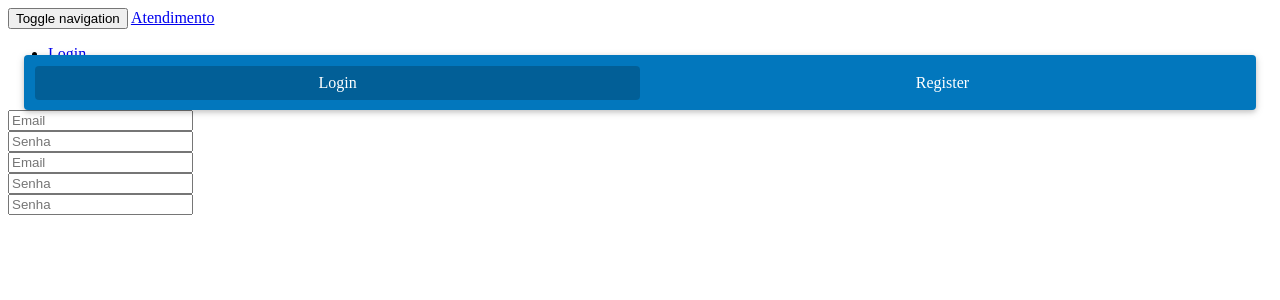
After one commit to DidiegoFreitas/Projeto-Atendimento, a PHP site: template aplication/templates/inicio.php in a window 1280 px wide. The commit adds this page. Shown: the top 300 px of the page. Run offline with PHP 8.4, Linux system fonts and the light colour scheme; the template is opened without the code that fills it, so the values that code supplies are empty.

Commit message:
Criação de banco

```diff
--- a/aplication/controllers/indexController.php
+++ b/aplication/controllers/indexController.php
@@ -6,7 +6,7 @@ class indexController{
 
     const dir_template = 'aplication//templates//';
     const dir_view = 'aplication//views//index//';
-    const template_view = 'template.php';
+    const template_view = 'inicio.php';
     protected $view;
     protected $cdn_js_view;
     protected $cdn_css_view;
--- /dev/null
+++ b/aplication/templates/inicio.php
@@ -0,0 +1,191 @@
+<!DOCTYPE html>
+<html lang="en">
+<head>
+    <meta charset="UTF-8">
+    <meta name="viewport" content="width=device-width, initial-scale=1.0">
+    <meta http-equiv="X-UA-Compatible" content="ie=edge">
+    <link rel="icon" href="../../public/resources/image/ico_madeiramadeira_Qq6_icon.ico">
+    <title>Template</title>
+
+    <?php
+        $this->content_cdn();
+        $this->content_cdn_view();
+    ?>
+</head>
+<body>
+    <nav class="navbar navbar-default">
+        <div class="container-fluid">
+            <div class="navbar-header">
+            <button type="button" class="navbar-toggle collapsed" data-toggle="collapse" data-target="#bs-example-navbar-collapse-1" aria-expanded="false">
+                <span class="sr-only">Toggle navigation</span>
+                <span class="icon-bar"></span>
+                <span class="icon-bar"></span>
+                <span class="icon-bar"></span>
+            </button>
+            <a class="navbar-brand" href="#">Atendimento</a>
+        </div>
+            <div class="collapse navbar-collapse" id="bs-example-navbar-collapse-1">
+            <ul class="nav navbar-nav navbar-right">
+                <li><a href="#" data-toggle="modal" data-target="#modalLRForm"><i class="glyphicon glyphicon-user"></i> Login</a></li>
+            </ul>
+            </div>
+        </div>
+    </nav>
+
+    <!--Modal: Login / Register Form-->
+<div class="modal fade" id="modalLRForm" tabindex="-1" role="dialog" aria-labelledby="myModalLabel" aria-hidden="true">
+  <div class="modal-dialog cascading-modal" role="document">
+    <!--Content-->
+    <div class="modal-content">
+
+      <!--Modal cascading tabs-->
+      <div class="modal-c-tabs">
+
+        <!-- Nav tabs -->
+        <ul class="nav nav-tabs md-tabs tabs-2 light-blue darken-3" style="
+        box-shadow: 0 2px 5px 0 rgba(0,0,0,.16), 0 2px 10px 0 rgba(0,0,0,.12);
+    margin: -1.5rem 1rem 0 1rem;
+    display: flex;
+    background-color: #0277bd!important;
+    flex-wrap: wrap;
+    z-index: 1;
+    position: relative;
+    border-radius: .25rem;
+    border: 0;
+    padding: .7rem;
+        " role="tablist">
+          <li class="nav-item" style="
+              flex: 1;
+              margin-bottom: -1px;
+              list-style: none;
+              position: relative;
+    cursor: pointer;
+    overflow: hidden;
+    user-select: none;
+    -webkit-tap-highlight-color: transparent;
+          ">
+            <a class="nav-link active" style="
+                text-align: center;
+                background-color: rgba(0,0,0,.2);
+    color: #fff;
+    transition: all 1s;
+    border-radius: .25rem;
+    border-color: #dee2e6 #dee2e6 #fff;
+    border: 0;
+    display: block;
+    padding: .5rem 1rem;
+    cursor: pointer;
+    text-decoration: none;
+            " data-toggle="tab" href="#panel7" role="tab"><i class="fas fa-user mr-1"></i>
+              Login</a>
+          </li>
+          <li class="nav-item" style="
+              flex: 1;
+              margin-bottom: -1px;
+              list-style: none;
+              position: relative;
+    cursor: pointer;
+    overflow: hidden;
+    user-select: none;
+    -webkit-tap-highlight-color: transparent;
+          ">
+            <a class="nav-link" style="
+                text-align: center;
+    color: #fff;
+    transition: all 1s;
+    border-radius: .25rem;
+    border-color: #dee2e6 #dee2e6 #fff;
+    border: 0;
+    display: block;
+    padding: .5rem 1rem;
+    cursor: pointer;
+    text-decoration: none;
+            " data-toggle="tab" href="#panel8" role="tab"><i class="fas fa-user-plus mr-1"></i>
+              Register</a>
+          </li>
+        </ul>
+
+        <!-- Tab panels -->
+        <div class="tab-content">
+          <!--Panel 7-->
+          <div class="tab-pane fade in active" id="panel7" role="tabpanel">
+
+            <!--Body-->
+            <div class="modal-body">
+                <div class="form-group">
+                    <div class="row">
+                        <label for="exampleInputEmail1" class="col-sm-1 control-label">
+                            <i class="glyphicon glyphicon-envelope"></i>
+                        </label>
+                        <div class="col-sm-11">
+                            <input type="email" class="form-control" id="exampleInputEmail1" placeholder="Email">
+                        </div>
+                    </div>
+                </div>
+                <div class="form-group">
+                    <div class="row">
+                        <label for="exampleInputPassword1" class="col-sm-1 control-label">
+                            <i class="glyphicon glyphicon-lock"></i>
+                        </label>
+                        <div class="col-sm-11">
+                            <input type="password" class="form-control" id="exampleInputPassword1" placeholder="Senha">
+                        </div>
+                    </div>
+                </div>
+            </div>
+
+          </div>
+          <!--/.Panel 7-->
+
+            <!--Panel 8-->
+            <div class="tab-pane fade" id="panel8" role="tabpanel">
+
+            <!--Body-->
+                <div class="modal-body">
+                    <div class="form-group">
+                        <div class="row">
+                            <label for="exampleInputEmail1" class="col-sm-1 control-label">
+                                <i class="glyphicon glyphicon-envelope"></i>
+                            </label>
+                            <div class="col-sm-11">
+                                <input type="email" class="form-control" id="exampleInputEmail1" placeholder="Email">
+                            </div>
+                        </div>
+                    </div>
+                    <div class="form-group">
+                        <div class="row">
+                            <label for="exampleInputPassword1" class="col-sm-1 control-label">
+                                <i class="glyphicon glyphicon-lock"></i>
+                            </label>
+                            <div class="col-sm-11">
+                                <input type="password" class="form-control" id="exampleInputPassword1" placeholder="Senha">
+                            </div>
+                        </div>
+                    </div>
+                    <div class="form-group">
+                        <div class="row">
+                            <label for="exampleInputPassword1" class="col-sm-1 control-label">
+                                <i class="glyphicon glyphicon-lock"></i>
+                            </label>
+                            <div class="col-sm-11">
+                                <input type="password" class="form-control" id="exampleInputPassword1" placeholder="Senha">
+                            </div>
+                        </div>
+                    </div>
+                </div>
+            </div>
+          <!--/.Panel 8-->
+        </div>
+
+      </div>
+    </div>
+    <!--/.Content-->
+  </div>
+</div>
+<!--Modal: Login / Register Form-->
+
+    <?php
+        $this->content();
+    ?>
+</body>
+</html>
--- a/routes/app/route.php
+++ b/routes/app/route.php
@@ -20,7 +20,7 @@ class Route{
             $controllers = new $class;
             $action = $this->routes[$url]['action'];
             $controllers->$action();
-        }else echo 'rota nao existente';
+        }else echo 'Rota nao existente';
     }
     public function getURL(){
         return parse_url($_SERVER['REQUEST_URI'],PHP_URL_PATH);
```
Also changed, not shown: composer.json (deleted, +0 -31 lines), dump/scripts/create/db.sql (added, +64 -0 lines), 2 other files.
